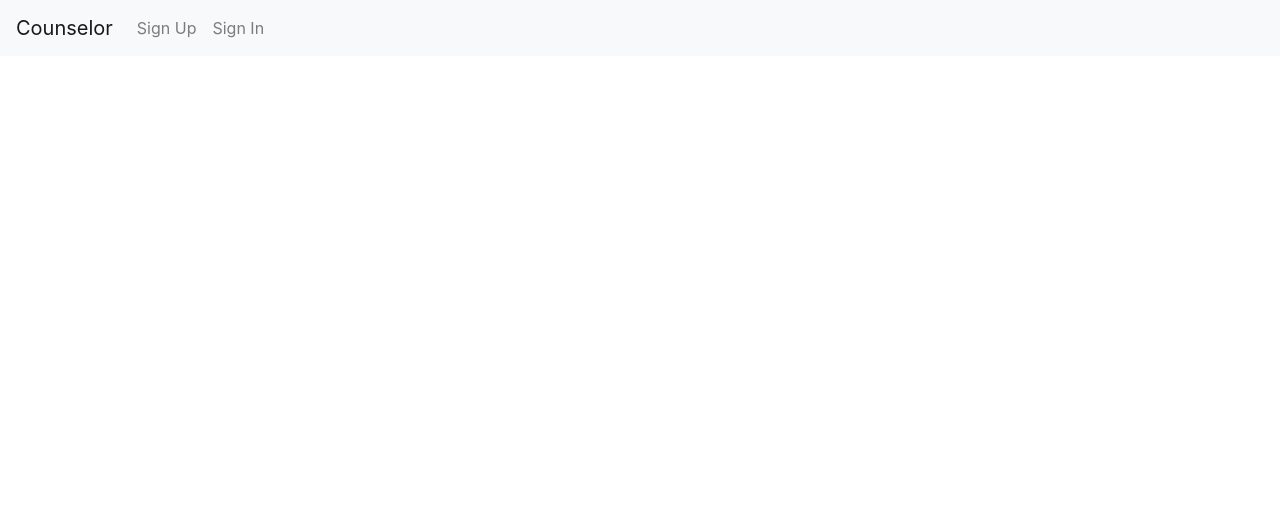
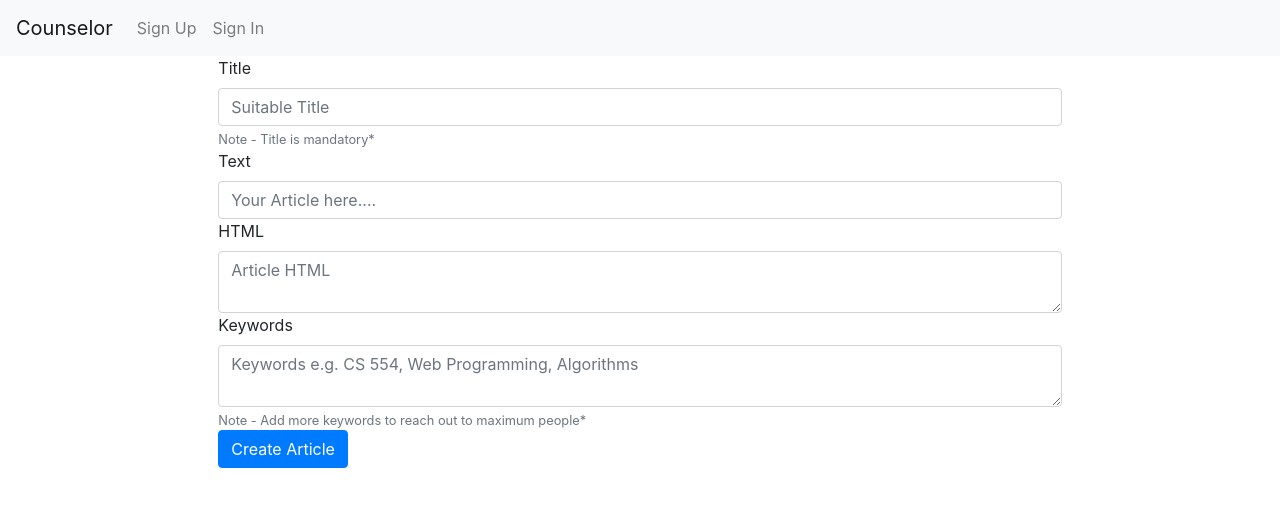
Before and after one commit to compmonk/counselor, a React (Create React App) app: page /articles/new in a window 1280 px wide. Shown: the top 506 px of the page. Built offline with nearby package versions, Linux system fonts and the light colour scheme; no server answers.

Commit message:
added components & article container

```diff
--- a/src/components/App.js
+++ b/src/components/App.js
@@ -12,10 +12,11 @@ import RecommendationContainer from "./article/RecommendationContainer";
 import FourZeroFour from "./FourZeroFour";
 import UserSession from "./user/UserSession";
 import UserProfile from "./user/UserProfile";
-
+import PurchasedArticles from "./article/PurchasedArticles";
 import UserWallet from "./user/UserWallet";
 import SignUp from "./user/SignUp";
 import SignIn from "./user/SignIn";
+import NewArticle from "./article/NewArticle";
 import Navigation from "./Navigation";
 import Home from "./Home";
 import CoursesContainer from "./course/CoursesContainer";
@@ -57,6 +58,12 @@ function App() {
                     <Route path="/courses">
                         <CoursesContainer/>
                     </Route>
+                    <Route path="/articles/all">
+                        <PurchasedArticles />
+                    </Route>
+                    <Route path="/articles/new">
+                        <NewArticle/>
+                    </Route>
                 </Switch>
             </Router>
         </AuthProvider>
--- /dev/null
+++ b/src/components/article/NewArticle.js
@@ -0,0 +1,103 @@
+import React from "react";
+import { useState, useEffect } from "react";
+import { Form, Button, Table } from "react-bootstrap";
+import Page404 from "../FourZeroFour";
+import "../../sass/App.css";
+import axios from "axios";
+
+function UserProfile() {
+  const [title, setTitle] = useState({});
+  const [text, setText] = useState({});
+  const [html, setHtml] = useState({});
+  const [keyword, setKeyword] = useState({});
+
+  const handleTitle = function (e) {
+    setTitle(e.target.value);
+    e.preventDefault();
+  };
+  const handleText = function (e) {
+    setText(e.target.value);
+    e.preventDefault();
+  };
+  const handleHtml = function (e) {
+    setHtml(e.target.value);
+    e.preventDefault();
+  };
+  const handleKeywords = function (e) {
+    setKeyword(e.target.value);
+    console.log("set arr", e.target.value);
+    e.preventDefault();
+  };
+  const submitNameChange = async (e) => {
+
+    let arr = keyword.split(" ", ",");
+    let article = {
+      title: title,
+      text: text,
+      html: html,
+      keyword: keyword
+    };
+    alert(keyword);
+    try {
+      let rec_article = await axios.post("/api/articles/", article);
+      if (rec_article) {
+        alert("Create Success");
+        e.preventDefault();
+      } else {
+        alert("Create Failed, login First");
+        e.preventDefault();
+      }
+    } catch (e) {
+      alert("Internal error" + e);
+    }
+  };
+
+  return (
+    <div className="row justify-content-center">
+      <Form className="col-sm-8 col-md-8 col-lg-8" onSubmit={submitNameChange}>
+        <Form.Group controlId="formBasicEmail">
+          <Form.Label>Title</Form.Label>
+          <Form.Control
+            required
+            type="text"
+            placeholder="Suitable Title"
+            onChange={handleTitle}
+          />
+          <Form.Text className="text-muted">
+            Note - Title is mandatory*
+          </Form.Text>
+
+          <Form.Label>Text</Form.Label>
+          <Form.Control
+            required
+            type="textarea"
+            onChange={handleText}
+            placeholder="Your Article here...."
+          />
+
+          <Form.Label>HTML</Form.Label>
+          <Form.Control
+            as="textarea"
+            placeholder="Article HTML"
+            onChange={handleHtml}
+          />
+
+          <Form.Label>Keywords</Form.Label>
+          <Form.Control
+            as="textarea"
+            onChange={handleKeywords}
+            placeholder="Keywords e.g. CS 554, Web Programming, Algorithms"
+          />
+          <Form.Text className="text-muted">
+            Note - Add more keywords to reach out to maximum people*
+          </Form.Text>
+
+          <Button variant="primary" type="submit">
+            Create Article
+          </Button>
+        </Form.Group>
+      </Form>
+    </div>
+  );
+}
+export default UserProfile;
--- /dev/null
+++ b/src/components/article/PurchasedArticles.js
@@ -0,0 +1,70 @@
+import React from "react";
+import { useState, useEffect } from "react";
+import { Card, Button, Modal } from "react-bootstrap";
+import Page404 from "../FourZeroFour";
+import "../../sass/App.css";
+import axios from "axios";
+
+function PurchasedArticles() {
+  const [articles, setArticles] = useState([]);
+  const [show, setShow] = useState(false);
+
+  let list = [];
+  useEffect(() => {
+    async function fetch() {
+      list = (await axios.get("/api/user/articles")).data;
+
+      console.log(typeof list, "list -->", list);
+
+      setArticles(list);
+    }
+    fetch();
+  }, []);
+
+  const handleClose = () => {
+    setShow(false);
+  };
+  const handleShow = () => {
+    setShow(true);
+  };
+
+  if (!articles) return <Page404></Page404>;
+  return (
+    <div className="flex">
+      {(articles &&
+        articles.map((article, index) => {
+          return (
+            <div>
+              <Card key={index}>
+                <Card.Body>
+                  <Card.Title>
+                    {index + 1}.{article.title}
+                  </Card.Title>
+                  <Card.Text>Article - {article.text}</Card.Text>
+                  <Card.Text>Read Count {article.read}</Card.Text>
+
+                  <Card.Text>Ratings {article.rating}</Card.Text>
+                  {/* <Button type="button" class="btn btn-primary">
+                    Show Details
+                  </Button> */}
+                </Card.Body>
+              </Card>
+              {/* <Modal id={article.title} show={show} onHide={handleClose}>
+                <Modal.Header closeButton>
+                  <Modal.Title>{article.title}</Modal.Title>
+                </Modal.Header>
+                <Modal.Body>{article.text}</Modal.Body>
+                <Modal.Footer>
+                  <Button variant="secondary" onClick={handleClose}>
+                    Close
+                  </Button>
+                </Modal.Footer>
+              </Modal> */}
+            </div>
+          );
+        })) ||
+        "No Data"}
+    </div>
+  );
+}
+export default PurchasedArticles;
--- a/src/components/article/RecommendationContainer.js
+++ b/src/components/article/RecommendationContainer.js
@@ -1,10 +1,11 @@
 import React from "react";
+import {CardDeck} from "react-bootstrap";
 import Recommend from "./RecommendedArticle";
 function RecommendationContainer() {
   return (
-      <div className="col-sm-4 col-md-4 col-lg-4">
+      <div>
         <Recommend></Recommend>
-      </div>
+        </div>
   );
 }
 
--- a/src/components/article/RecommendedArticle.js
+++ b/src/components/article/RecommendedArticle.js
@@ -34,11 +34,12 @@ function Recommend() {
   };
   if (!articles) return <Page404></Page404>;
   return (
-    <div>
+    <div className="flex row">
       {(articles &&
         articles.map((article, index) => {
           article.text = article.text.substring(0, 100) + "...";
           return (
+            <div className="col-sm-4 col-md-4 col-lg-4">
             <Card key={index}>
               <Card.Body>
                 <Card.Title>
@@ -52,7 +53,7 @@ function Recommend() {
                   Buy
                 </Button>
               </Card.Body>
-            </Card>
+            </Card></div>
           );
         })) ||
         "No Data"}
--- a/src/components/user/UserProfile.js
+++ b/src/components/user/UserProfile.js
@@ -1,39 +1,72 @@
 import React from "react";
 import { useState, useEffect } from "react";
-import { Card, Button, Table } from "react-bootstrap";
+import { Form, Button, Table } from "react-bootstrap";
 import Page404 from "../FourZeroFour";
 import "../../sass/App.css";
 import axios from "axios";
 
 function UserProfile() {
   const [profile, setProfile] = useState({});
+  const [firstName, setFirstName] = useState({});
+  const [lastName, setLastName] = useState({});
   let id = "";
   useEffect(() => {
     async function fetch() {
-      let person = await axios.get("api/user/5eb9bb4afda1a60b18bc8040");
-      console.log(person);
+      let person = await axios.get("/api/user/detail");
       setProfile(person.data);
     }
     fetch();
   }, []);
 
+  const changeFirstName = (e) => {
+    setFirstName(e.target.value);
+    e.preventDefault();
+  };
+  const changeLastName = (e) => {
+    setLastName(e.target.value);
+    e.preventDefault();
+  };
+  const submitNameChange = async () => {
+    profile.firstName = firstName;
+    profile.lastName = lastName;
+    let person = await axios.put("/api/user/update", profile);
+    setProfile(person);
+  };
   if (!profile) return <Page404></Page404>;
 
   return (
-    (
-      <div className="row justify-content-center" style={{ paddingTop: "5%" }}>
-        <div className="col-sm-8 col-md-8 col-lg-8">
-          <Card>
-            {/* <Card.Img variant="top" src={profilePic} style={{width:"auto", align:"center"}}/> */}
-            <Card.Body>
-              <Card.Title>
-                {profile.firstName} {profile.lastName}
-              </Card.Title>
-              <Card.Title>{profile.email}</Card.Title>
-              <Card.Title> Public Key: {profile.publicKey}</Card.Title>
-              <Card.Title> Balance: {profile.balance}</Card.Title>
+    <div className="row justify-content-center">
+      <Form className="col-sm-8 col-md-8 col-lg-8" onSubmit={submitNameChange}>
+        <Form.Group controlId="formBasicEmail">
+          <Form.Label>Email address</Form.Label>
+          <Form.Control disabled type="email" placeholder={profile.email} />
+          <Form.Text className="text-muted">
+            You can't change your email here.
+          </Form.Text>
 
-              <Card.Text>Canvas User Id: {profile.canvasUserId}</Card.Text>
+          <Form.Label>Public Key</Form.Label>
+          <Form.Control disabled type="text" placeholder={profile.publicKey} />
+
+          <Form.Label>Canvas User ID</Form.Label>
+          <Form.Control
+            disabled
+            type="text"
+            placeholder={profile.canvasUserId}
+          />
+
+          <Form.Label>First Name</Form.Label>
+          <Form.Control
+            type="text"
+            placeholder={profile.firstName}
+            onChange={changeFirstName}
+          />
+
+          <Form.Label>Last Name</Form.Label>
+          <Form.Control
+            type="text"
+            placeholder={profile.lastName}
+            onChange={changeLastName}
+          />
 
           <Table striped bordered hover>
             <thead>
@@ -75,11 +108,13 @@ function UserProfile() {
                 })}
             </tbody>
           </Table>
-            </Card.Body>
-          </Card>
+
+          <Button variant="primary" type="submit">
+            Change Name
+          </Button>
+        </Form.Group>
+      </Form>
     </div>
-      </div>
-    ) || "No Data"
   );
 }
 export default UserProfile;
--- a/src/server/services/recommendationService.js
+++ b/src/server/services/recommendationService.js
@@ -9,7 +9,7 @@ async function recommend(userId) {
   try {
     const allArticles = await articles.getAll();
 
-    const MyPurchasedPublished = await users.getRecommendation("5eb9bb4afda1a60b18bc8040");
+    const MyPurchasedPublished = await users.getRecommendation(userId);
 
     //filter by own articles
     let recommendations = _.filter(allArticles, (article) => {
@@ -27,7 +27,7 @@ async function recommend(userId) {
       if(!value[article.title])value[article.title] = 1;
       article.keywords.map((i) => {
         if(intrestedKeywords.includes(i)){
-          value[article.title] += 100;
+          value[article.title] += 10;
         }
       });
     });
@@ -37,7 +37,6 @@ async function recommend(userId) {
       let yPoint = value[y.title] * y.rating * y.read + x.read ;
       return yPoint - xPoint;
     });
-
     return recommendations;
   } catch (e) {
     console.log(e);
```
Also changed, not shown: src/components/user/UserSession.js (+11 -8 lines), 1 other file (tests, documents, lock files or other folders). Lines whose indentation alone changed are shown as unchanged.
